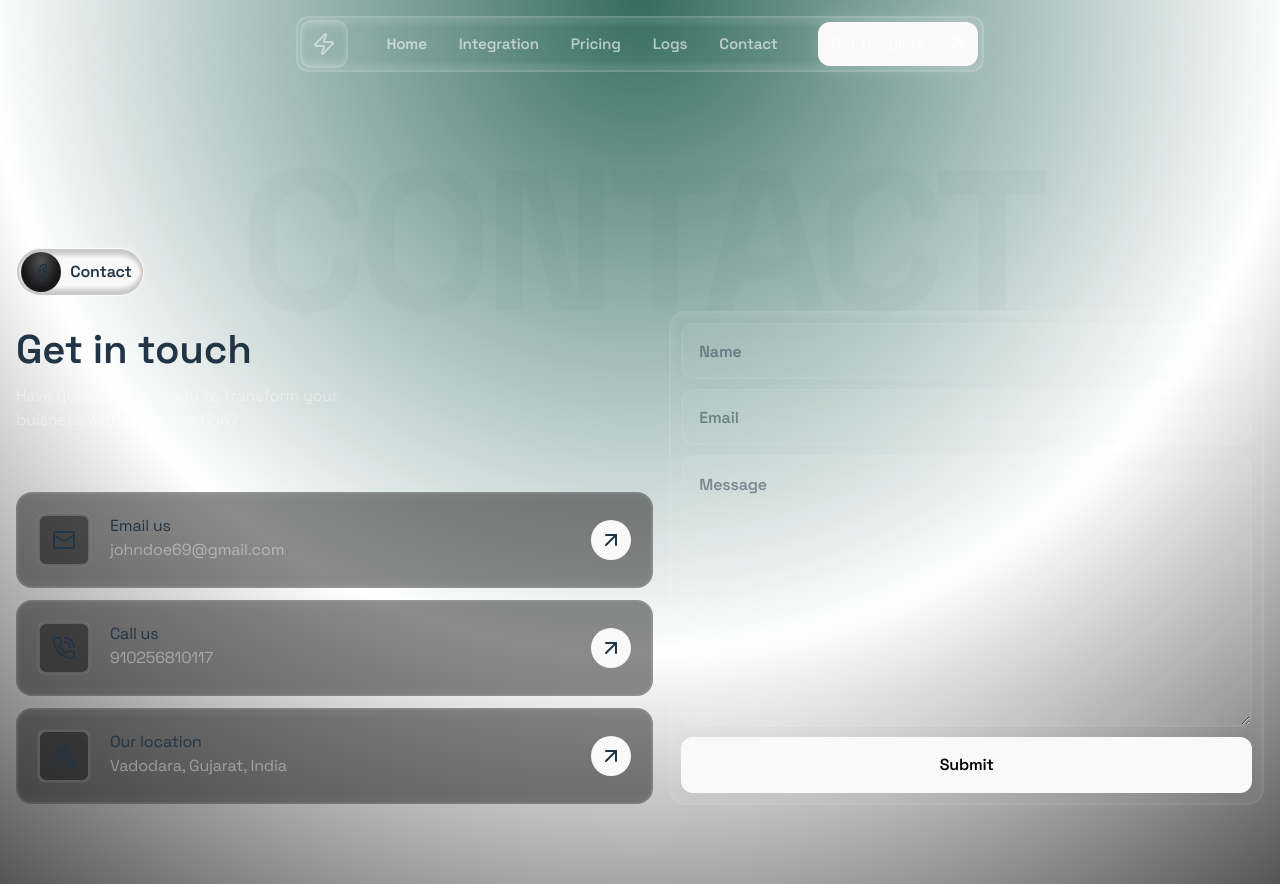
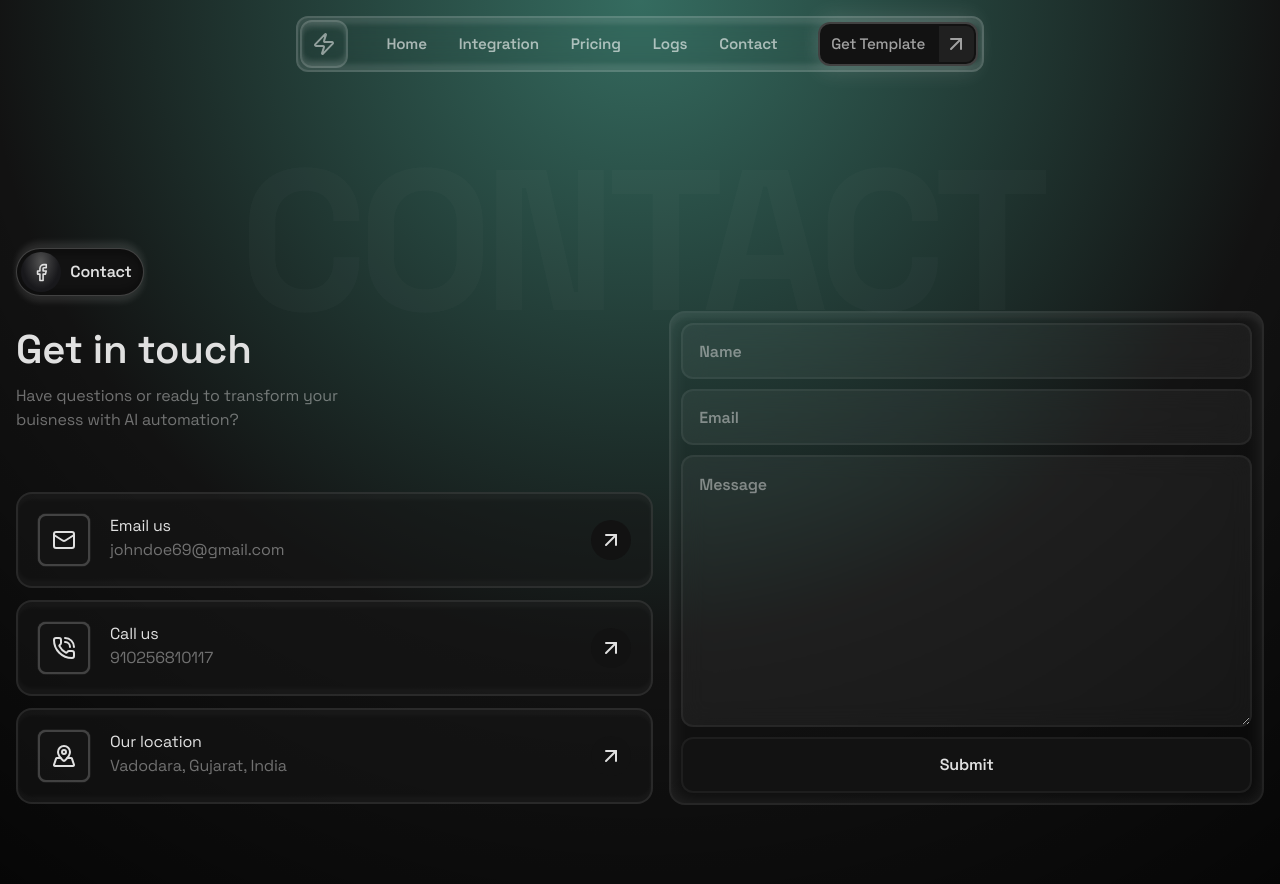
Before and after one commit to faizshaikh17/pages, a React (Vite) app in the folder contactpage/: page / in a window 1280 px wide. Built offline with nearby package versions, Linux system fonts and the light colour scheme.

Commit message:
fix browser theme issue fixed

```diff
--- a/contactpage/index.html
+++ b/contactpage/index.html
@@ -2,8 +2,10 @@
 <html lang="en">
   <head>
     <meta charset="UTF-8" />
+    <meta name="color-scheme" content="dark">
     <link rel="icon" type="image/svg+xml" href="/vite.svg" />
     <meta name="viewport" content="width=device-width, initial-scale=1.0" />
+
     <title>contact</title>
     <link rel="preconnect" href="https://fonts.googleapis.com">
 <link rel="preconnect" href="https://fonts.gstatic.com" crossorigin>
--- a/contactpage/src/App.css
+++ b/contactpage/src/App.css
@@ -1,5 +1,4 @@
 @import "tailwindcss";
-
 #root {
   max-width:1300px;
   margin: 0 auto;
--- a/contactpage/src/index.css
+++ b/contactpage/src/index.css
@@ -1,3 +1,5 @@
+@custom-variant dark (&:where(.dark, .dark *));
+
 :root {
   font-family: system-ui, Avenir, Helvetica, Arial, sans-serif;
   line-height: 1.5;
@@ -62,3 +64,10 @@ button {
   font-weight: 400;
   font-style: normal;
 }
+
+@media (prefers-color-scheme: light) {
+  body,button {
+    background-color: #121212;
+    color: #e0e0e0;
+  }
+}
```
